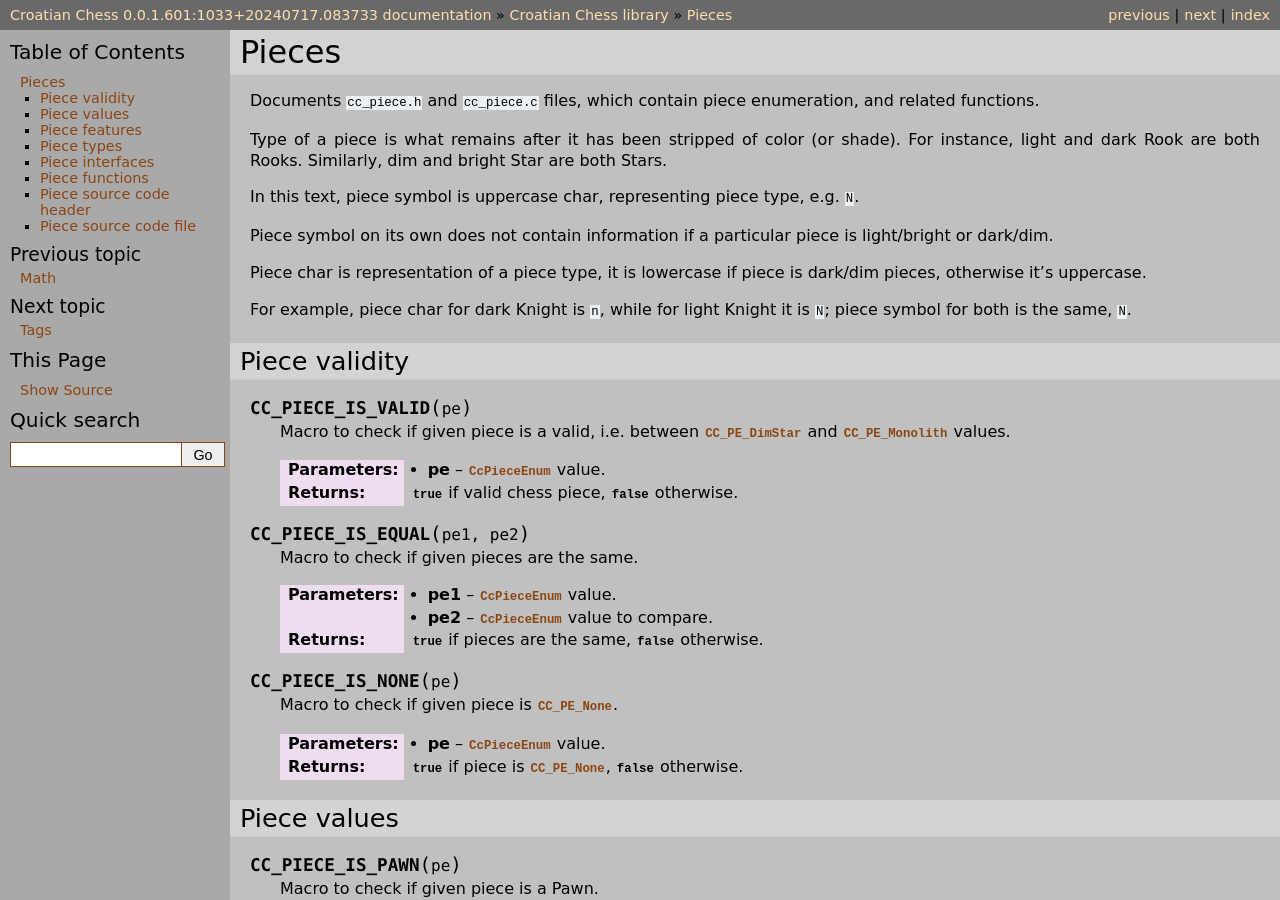
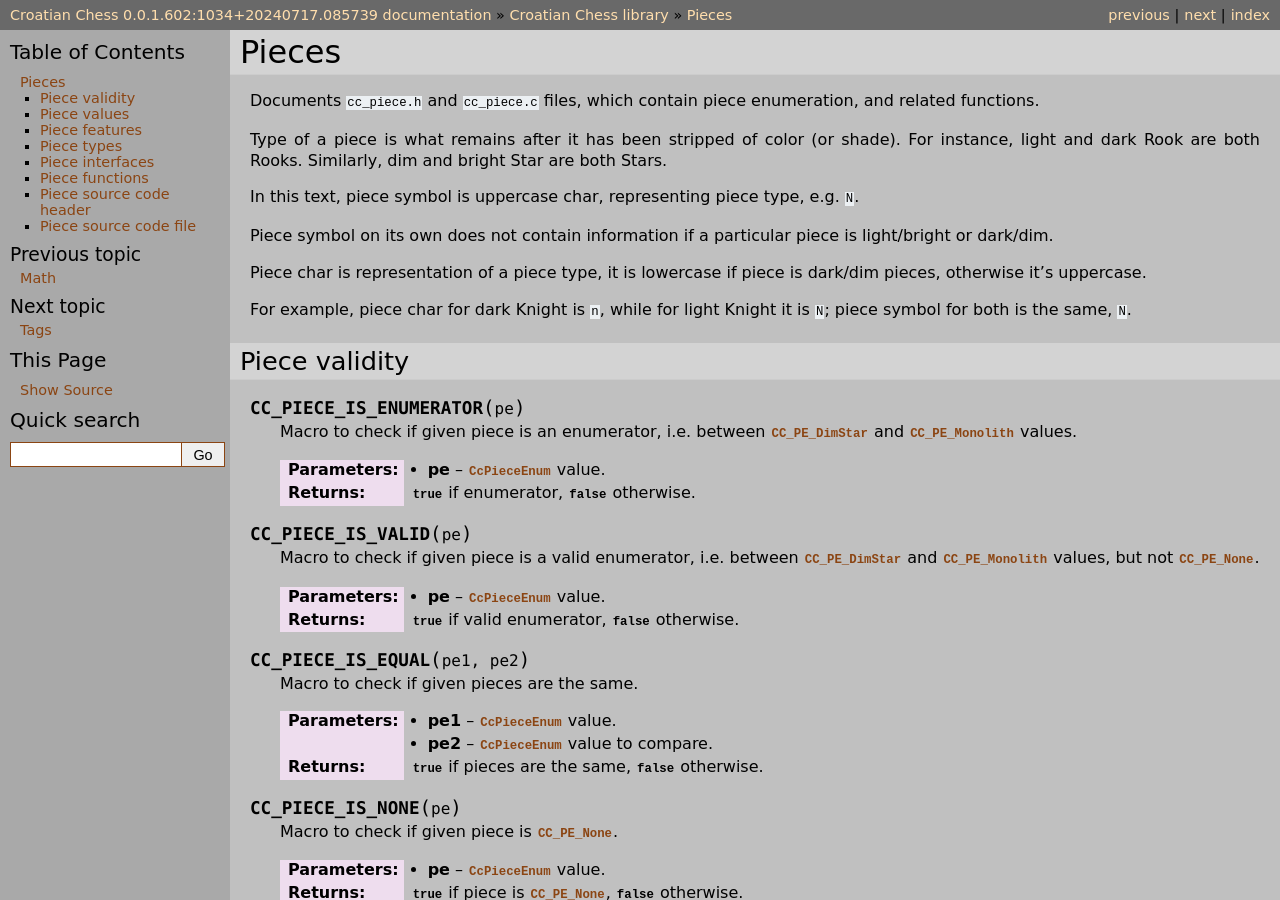
Before and after one commit to mmlacak/crochess, a Sphinx documentation site: the page built from docs/source/libcc/ccpiece.rst, in a window 1280 px wide and 900 px high. Built offline with Sphinx 7.4.7, drawn with Linux system fonts in a browser that asks for light colours; some of the changed text lies outside the part shown.

Commit message:
Added, renamed, documented is_valid piece, parsed step macros.

```diff
--- a/docs/source/conf.py
+++ b/docs/source/conf.py
@@ -26,10 +26,10 @@ copyright = '2021, Mario Mlačak'
 author = 'Mario Mlačak'
 
 # The short X.Y version
-version = "0.0.1.601:1033+20240717.083733"   # docs-new-lib-short-version-major-minor-feature-commit+meta~breaks-place-marker
+version = "0.0.1.602:1034+20240717.085739"   # docs-new-lib-short-version-major-minor-feature-commit+meta~breaks-place-marker
 
 # The full version, including alpha/beta/rc tags
-release = "0.0.1.601:1033+20240717.083733"   # docs-new-lib-full-version-major-minor-feature-commit+meta~breaks-place-marker
+release = "0.0.1.602:1034+20240717.085739"   # docs-new-lib-full-version-major-minor-feature-commit+meta~breaks-place-marker
 
 
 # -- General configuration ---------------------------------------------------
--- a/docs/source/libcc/ccparsedstep.rst
+++ b/docs/source/libcc/ccparsedstep.rst
@@ -17,21 +17,21 @@ parsed step definitions and functions.
 Parsed step data
 ----------------
 
-.. c:macro:: CC_IS_STEP_LINK_ENUMERATOR(sle)
+.. c:macro:: CC_PARSED_STEP_LINK_IS_ENUMERATOR(sle)
 
     Macro to check if a given step link is enumerator.
 
     :param sle: Step link enumeration, :c:enum:`CcParsedStepLinkEnum` value.
     :returns: :c:data:`true` if enumerator, :c:data:`false` otherwise.
 
-.. c:macro:: CC_IS_STEP_LINK_VALID(sle)
+.. c:macro:: CC_PARSED_STEP_LINK_IS_VALID(sle)
 
     Macro to check if a given step link is valid enumerator.
 
     :param sle: Step link enumeration, :c:enum:`CcParsedStepLinkEnum` value.
     :returns: :c:data:`true` if valid enumerator, :c:data:`false` otherwise.
 
-.. c:macro:: CC_IS_STEP_LINK_DESTINATION(sle)
+.. c:macro:: CC_PARSED_STEP_LINK_IS_DESTINATION(sle)
 
     Macro to check if a given step link is destination.
 
--- a/docs/source/libcc/ccpiece.rst
+++ b/docs/source/libcc/ccpiece.rst
@@ -32,13 +32,22 @@ piece symbol for both is the same, ``N``.
 Piece validity
 --------------
 
+.. c:macro:: CC_PIECE_IS_ENUMERATOR(pe)
+
+    Macro to check if given piece is an enumerator, i.e. between
+    :c:enumerator:`CC_PE_DimStar` and :c:enumerator:`CC_PE_Monolith` values.
+
+    :param pe: :c:enum:`CcPieceEnum` value.
+    :returns: :c:data:`true` if enumerator, :c:data:`false` otherwise.
+
 .. c:macro:: CC_PIECE_IS_VALID(pe)
 
-    Macro to check if given piece is a valid,
-    i.e. between :c:enumerator:`CC_PE_DimStar` and :c:enumerator:`CC_PE_Monolith` values.
+    Macro to check if given piece is a valid enumerator, i.e. between
+    :c:enumerator:`CC_PE_DimStar` and :c:enumerator:`CC_PE_Monolith` values,
+    but not :c:enumerator:`CC_PE_None`.
 
     :param pe: :c:enum:`CcPieceEnum` value.
-    :returns: :c:data:`true` if valid chess piece, :c:data:`false` otherwise.
+    :returns: :c:data:`true` if valid enumerator, :c:data:`false` otherwise.
 
 .. c:macro:: CC_PIECE_IS_EQUAL(pe1,pe2)
 
```
Also changed, not shown: README.md (+2 -2 lines), 6 other files.
